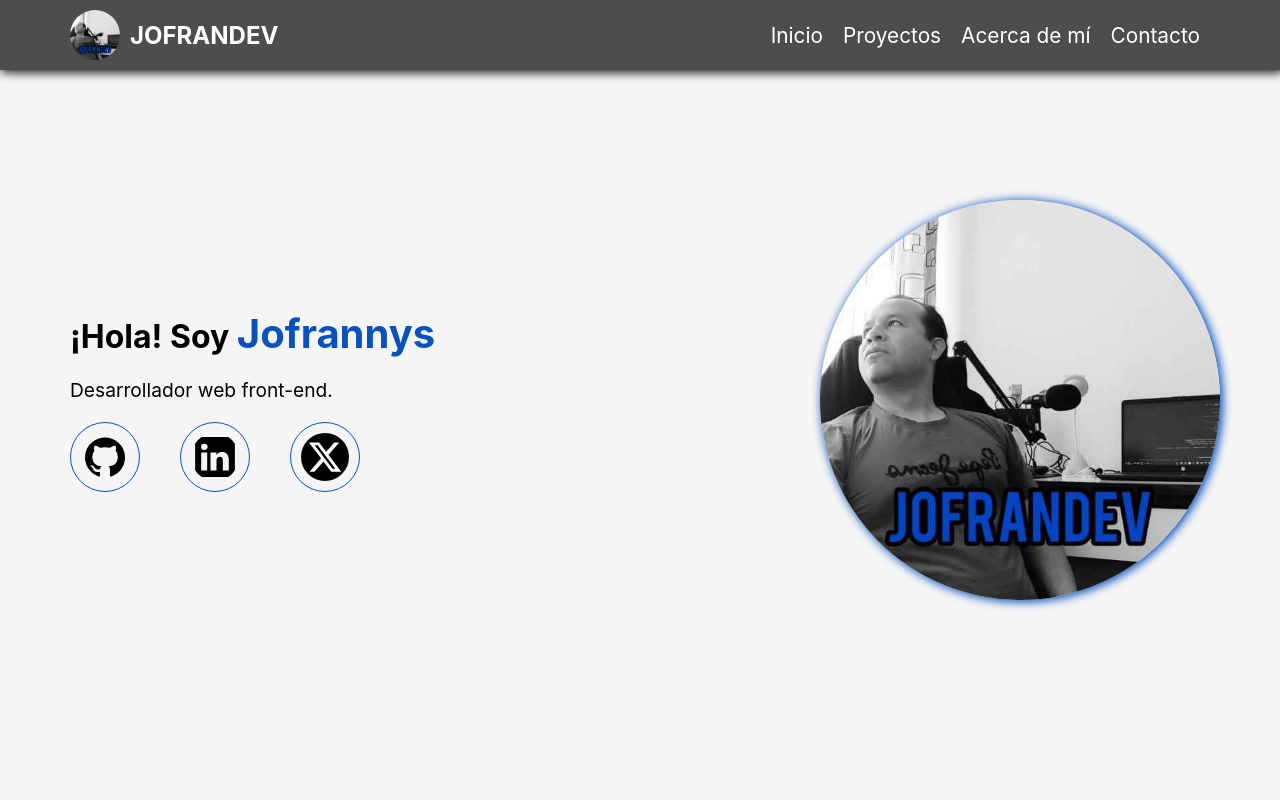
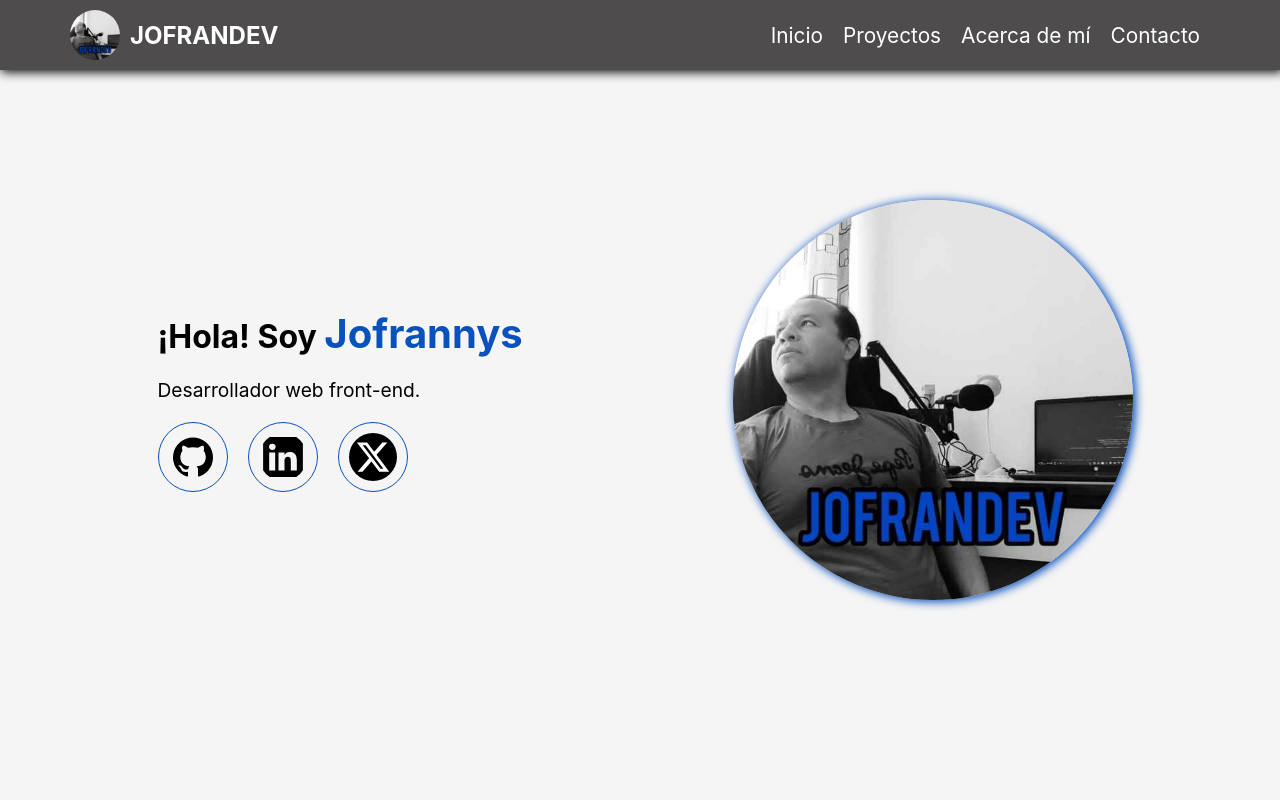
Before and after one commit to JofrarcDev/Portafolio, a React (Create React App) app: page / in a window 1280 px wide. Shown: the top 800 px of the page. Built offline with nearby package versions, Linux system fonts and the light colour scheme.

Commit message:
ajuste del contenedor de inicio

```diff
--- a/src/componentes/Inicio/inicio.css
+++ b/src/componentes/Inicio/inicio.css
@@ -1,6 +1,6 @@
 .contenedor__inicio {
   display: flex;
-  justify-content: space-between;
+  justify-content: space-around;
   align-items: center;
   height: 100vh;
   background-color: #f5f5f5;
@@ -9,7 +9,7 @@
 
 .contenedor__inicio  .contenedor__texto {
     margin-left: 10px;
-    width: 50%;
+    width: 400px;
 }
 
 .contenedor__inicio  .contenedor__texto  .titulo__inicio {
@@ -30,7 +30,7 @@
 .contenedor__inicio  .contenedor__texto .redes__sociales {
     display: flex;
     justify-content: space-between;
-    width: 50%;
+    width: 250px;
 }
 
 .contenedor__inicio  .contenedor__texto .redes__sociales  a {
```
